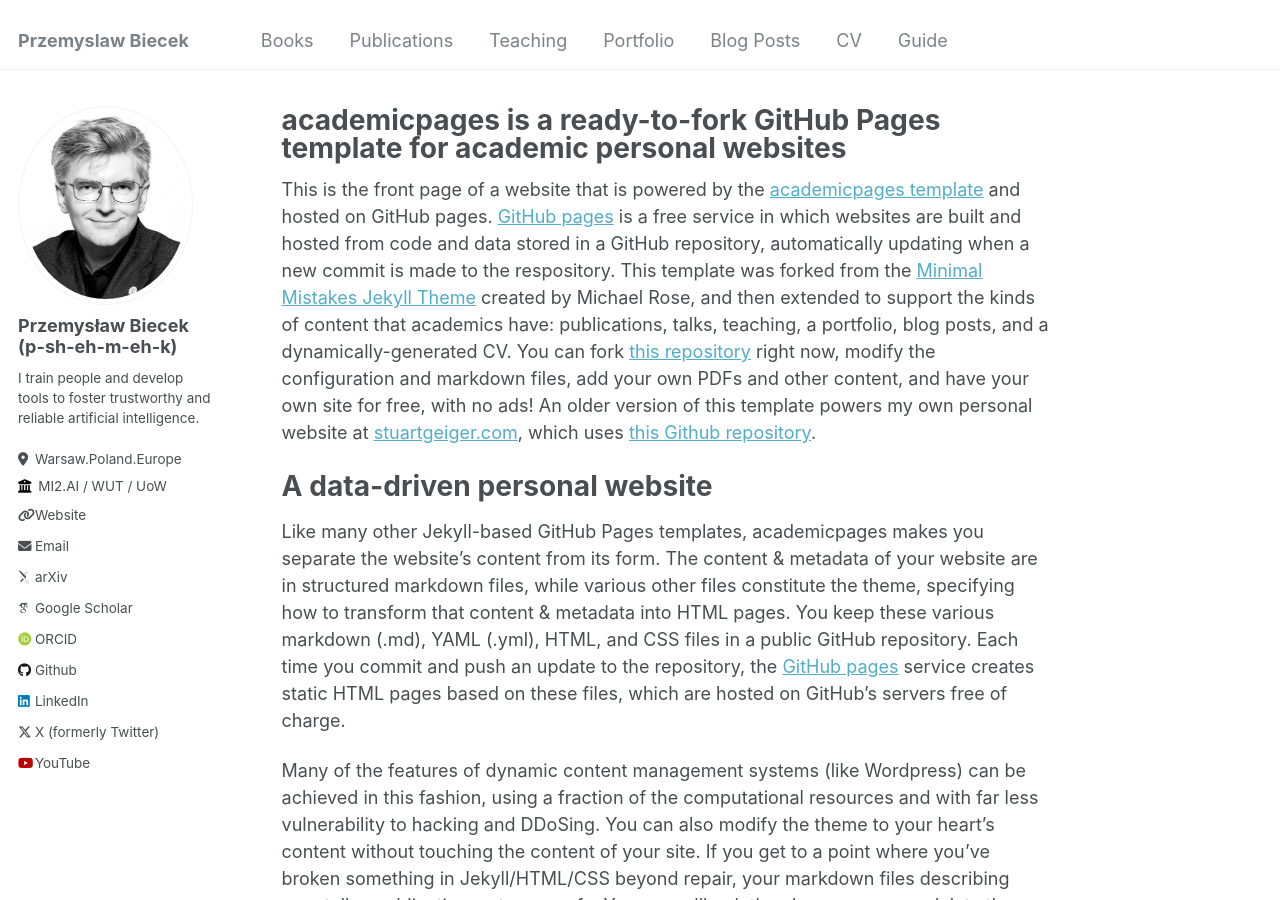
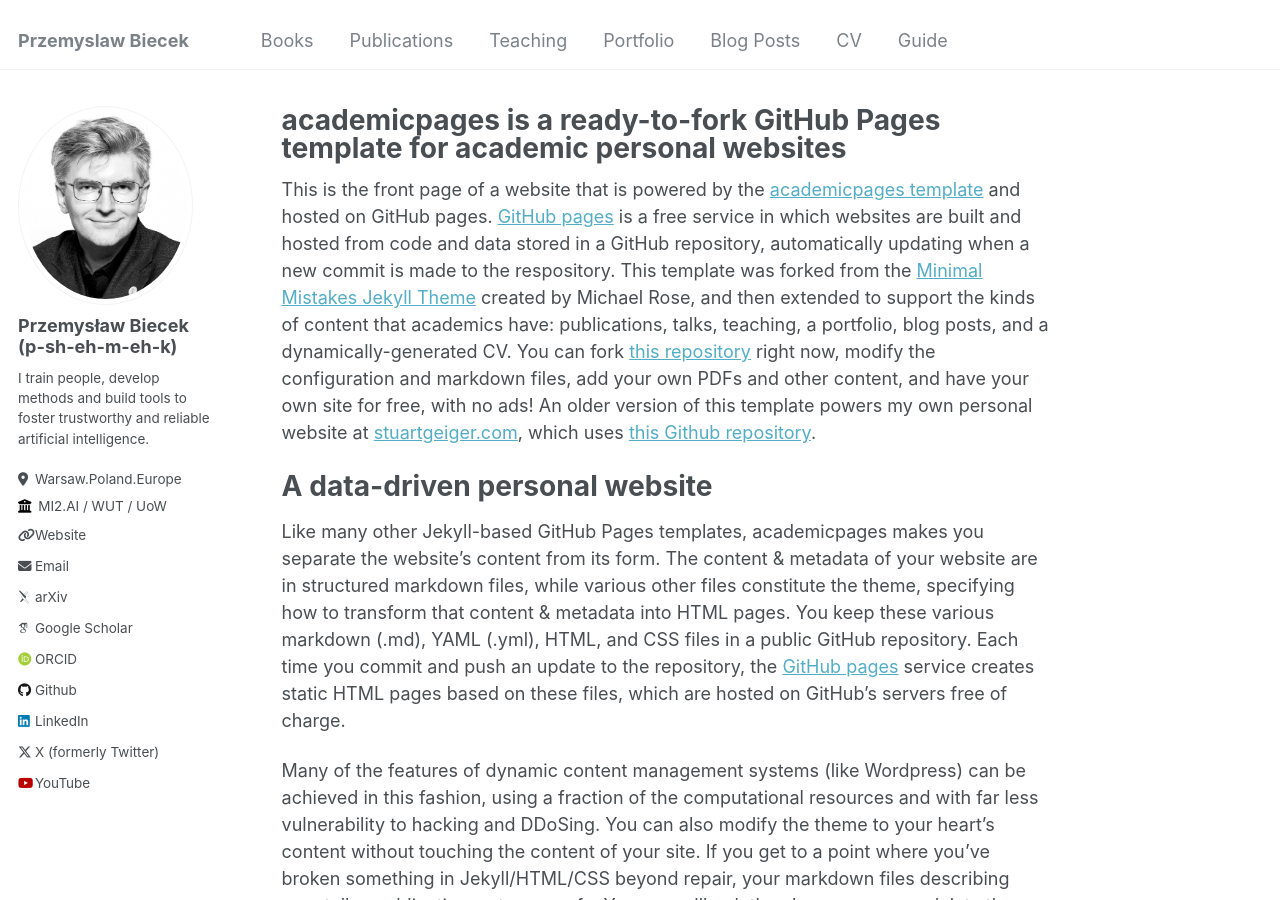
Before and after one commit to pbiecek/pbiecek.github.io, a Jekyll site: the page built from _pages/about.md, in a window 1280 px wide and 900 px high. Built offline with Jekyll 4.4.1, drawn with Linux system fonts in a browser that asks for light colours; some web fonts are replaced.

```diff
--- a/_config.yml
+++ b/_config.yml
@@ -24,7 +24,7 @@ author:
   avatar           : "profile.png"
   name             : "Przemysław Biecek <br/> (p-sh-eh-m-eh-k)"
   pronouns         : # example: "he/him"
-  bio              : "I train people and develop tools to foster trustworthy and reliable artificial intelligence."
+  bio              : "I train people, develop methods and build tools to foster trustworthy and reliable artificial intelligence."
   location         : "Warsaw.Poland.Europe"
   employer         : "MI2.AI / WUT / UoW"
   uri              : "https://mi2.ai/"
```
Also changed, not shown: _talks/2021-ema.md (+3 -1 lines).
